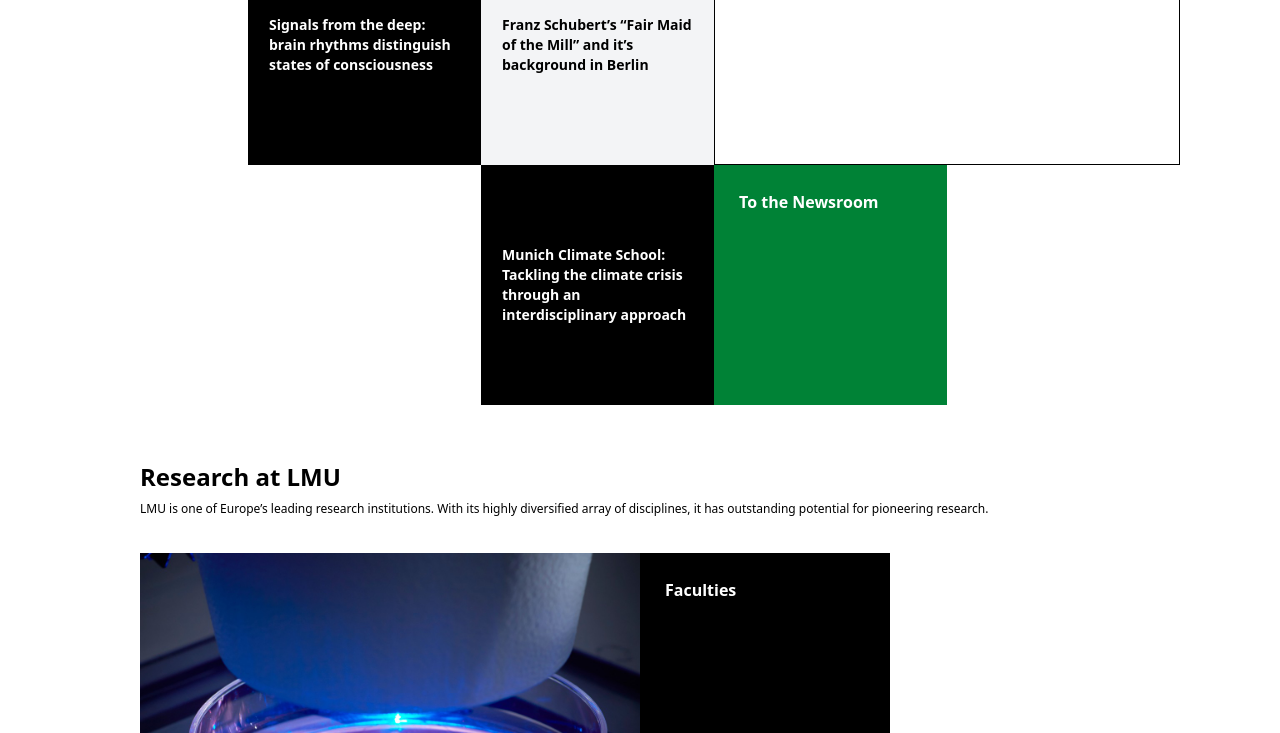
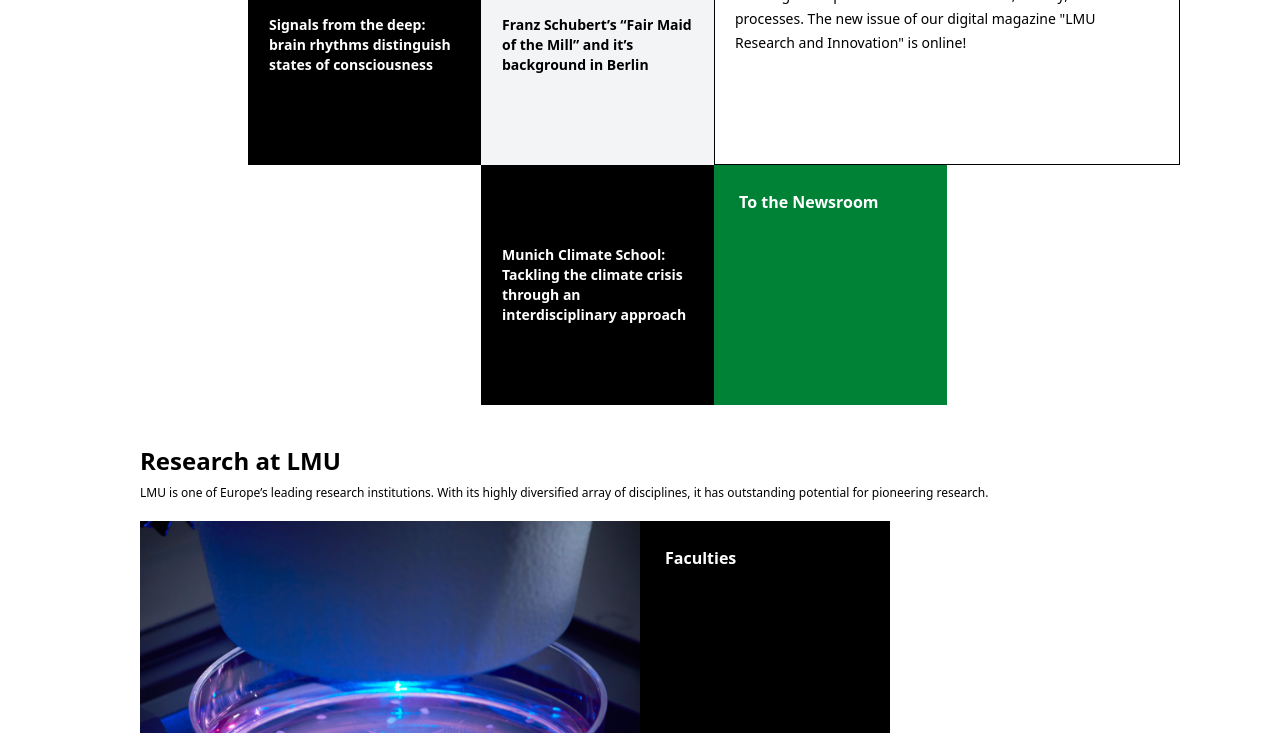
Before and after one commit to Nyirizina/TheGym_Tailwindcss_Gate2, a website: page index.html in a window 1280 px wide. Shown: the part 683-1416 px from the top of the page. Drawn offline with Linux system fonts and the light colour scheme.

Commit message:
Final touches to a rythm grid

```diff
--- a/index.html
+++ b/index.html
@@ -36,13 +36,14 @@
     <div class="px-20">
     <div>
         <img class="w-full" src="./src/img/fui_magazin_rhythmus_titel_gettyimages_riesenrad_2_1_format_l.jpg">
+        </div>
     <div class="grid grid-cols-4 ml-37 h-100vh mt-[-15]">
         <div class="border border-black col-span-1 h-60 bg-black text-white hover:border-green-600 hover:text-green-600 hover:bg-white p-5 cursor-pointer flex justify-center items-center text-sm font-bold"><p>Signals from the deep: brain rhythms distinguish states of consciousness</p></div>
         <div class="border border-gray-100 col-span-1 h-60 bg-gray-100 text-black hover:border-green-600 hover:text-green-600 hover:bg-white p-5 cursor-pointer flex justify-center items-center text-sm font-bold"><p>Franz Schubert’s “Fair Maid of the Mill” and it’s background in Berlin</p></div>
-       <div class="border col-span-2 h-60">The rhythm of life
-How regular repetition structures humans, society, and
+       <div class="border col-span-2 h-60 p-5 bg-White text-black hover:text-green-600 hover:bg-white cursor-pointer"><span class="text-3xl font-bold py-4">The rhythm of life</span><br>
+<span class="text-sm">How regular repetition structures humans, society, and
 natural processes. The new issue of our digital
-magazine "LMU Research and Innovation" is online!</p></div>
+magazine "LMU Research and Innovation" is online!</span></div>
        <div class="col-span-1 h-60"></div>
        <div class="border border-black col-span-1 h-60 bg-black text-white hover:border-green-600 hover:text-green-600 hover:bg-white p-5 cursor-pointer flex justify-center items-center text-sm font-bold"><p>
 Munich Climate School:
@@ -51,13 +52,10 @@ through an <br>
 interdisciplinary approach </p> </div>
        <div class="border border-green-700 col-span-1 h-60 bg-green-700 text-white hover:text-green-600 hover:bg-white p-6 cursor-pointer flex font-bold"><span>To the Newsroom</span></div>
        <div class="col-span-1"></div>
-
-
-    </div>
     </div>
     </div>
     <div class="px-30 mt-10">
-        <div class="py-4">
+        <div>
             <h1 class="text-2xl font-bold pb-2">Research at LMU</h1>
             <p class="text-xs">LMU is one of Europe’s leading research institutions. With its highly diversified array of disciplines, it has outstanding potential for pioneering research.</p>
         </div>
```
